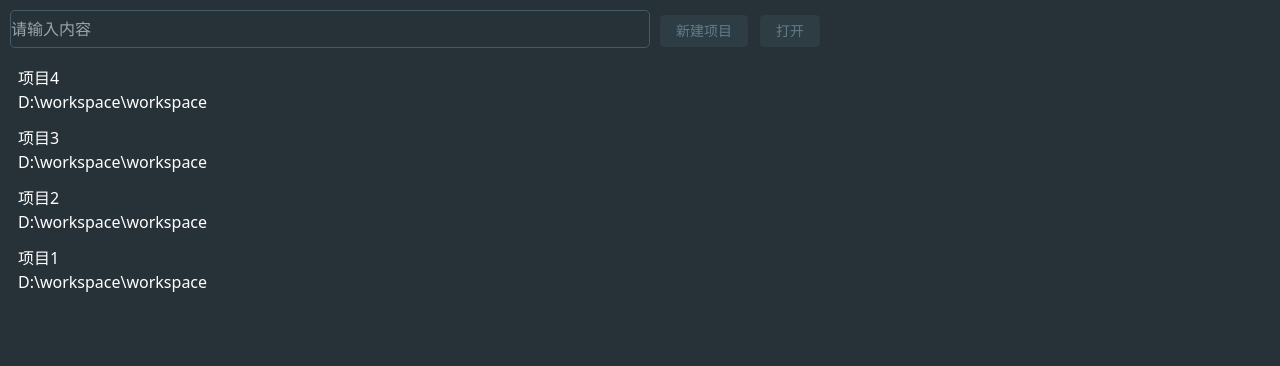
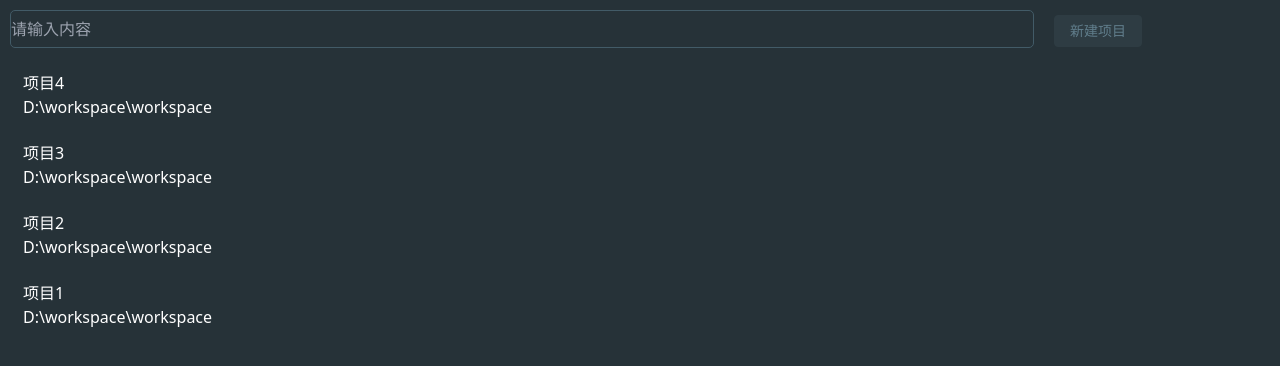
Before and after one commit to yingyu4451/vue3-pdfEditor, a Vue app: page / in a window 1280 px wide. Shown: the top 366 px of the page. Built offline with nearby package versions, Linux system fonts and the light colour scheme.

Commit message:
新建项目 修改软件配置文件

```diff
--- a/src/renderer/src/view/StartMenu/StartMenuView.vue
+++ b/src/renderer/src/view/StartMenu/StartMenuView.vue
@@ -2,13 +2,14 @@
 import { onMounted, ref } from 'vue'
 import er from '../../../../../resources/setting/projects.json'
 import router from '../../router/router'
-import { loginWin } from '../../windows/action.js'
+import axios from 'axios'
 
 const projects = ref()
 
 onMounted(() => {
   load()
 })
+
 function load() {
   projects.value = er.sort(dateData('lastOpenTime', false))
   console.log(projects)
@@ -29,7 +30,14 @@ function dateData(property, bol) {
   }
 }
 
-function openFile() {
+function openFile(it,key) {
+  er[key].lastOpenTime = new Date().toLocaleString()
+  console.log(er)
+  const params = new URLSearchParams();
+  params.append('data', JSON.stringify(er));
+  axios.get('/api?',{params}).then(res=>{
+
+  })
   router.push('/pdf')
 }
 // 搜集输入框数据
@@ -46,7 +54,10 @@ const handleInputChange = () => {
 }
 
 function openNewProjectWindow() {
-  // loginWin()
+  router.push('/newProjectWindow')
+}
+function openChoose(){
+
 }
 </script>
 <template>
@@ -59,10 +70,11 @@ function openNewProjectWindow() {
         @input="handleInputChange"
       />
       <el-button class="topBtn" @click="openNewProjectWindow">新建项目</el-button>
-      <el-button class="topBtn">打开</el-button>
+<!--      <el-button class="topBtn">打开</el-button>-->
     </div>
     <div class="body">
-      <div v-for="(item, key) in projects" :key class="bodyList" @dblclick="openFile">
+      <div v-for="(item, key) in projects" :key class="bodyList" @dblclick="openFile(item, key)">
+        <div style="padding: 5px">
           <ul>
             <li>
               <span :key style="user-select: none">{{ item.projectName }}</span>
@@ -71,12 +83,24 @@ function openNewProjectWindow() {
               <span style="user-select: none">{{ item.path }}</span>
             </li>
           </ul>
+          <div style="position: absolute; right: 20px; margin-top: -35px" class="omitDiv">
+            <el-popover popper-class="pop" placement="bottom" width="200" trigger="click">
+              <div>666</div>
+              <template #reference>
+                <i class="omit" @click="openChoose"></i>
+              </template>
+            </el-popover>
           </div>
         </div>
-    <div class="footer"></div>
+      </div>
+    </div>
+    <div class="footer">
+
+    </div>
   </div>
 </template>
 <style scoped>
+
 .body {
   margin-left: 10px;
 }
@@ -85,10 +109,32 @@ function openNewProjectWindow() {
   color: white;
   padding: 4px;
   margin: 4px;
+
 }
 .bodyList :hover {
   background-color: #314549;
   border-radius: 5px;
+}
+.bodyList :hover .omit {
+  background-image: url('../../../../../resources/png/StartMenuView/omit.png');
+  background-size: 18px;
+  display: inline-block;
+  height: 20px;
+  width: 20px;
+  background-repeat: no-repeat;
+  position: relative;
+
+  top: 3px;
+  z-index: 2;
+}
+
+.omitDiv:active{
+
+  border-radius: 3px;
+  background-color: #425b67;
+}
+.omit:active{
+  background-color: #425b67;
 }
 .all {
   background-color: #263238;
@@ -97,7 +143,7 @@ function openNewProjectWindow() {
   height: 100vh;
 }
 .topSelect {
-  width: 50%;
+  width: 80%;
   margin: 10px;
   background: #263238;
   border-radius: 5px;
@@ -106,9 +152,11 @@ function openNewProjectWindow() {
 }
 .topSelect:focus {
   outline: 2px solid #009688;
+  color: white;
 }
 
 .topBtn {
+  margin-left: 10px;
   background-color: #2e3c43;
   color: #607d8b;
   border: 1px solid #2e3c43;
@@ -120,4 +168,9 @@ function openNewProjectWindow() {
   border-color: #384e54;
   color: white;
 }
+
+.el-popper.is-light.el-popover.pop {
+  background-color: red !important;
+  border-color: #146ebd !important;
+}
 </style>
```
Lines whose indentation alone changed are shown as unchanged.
